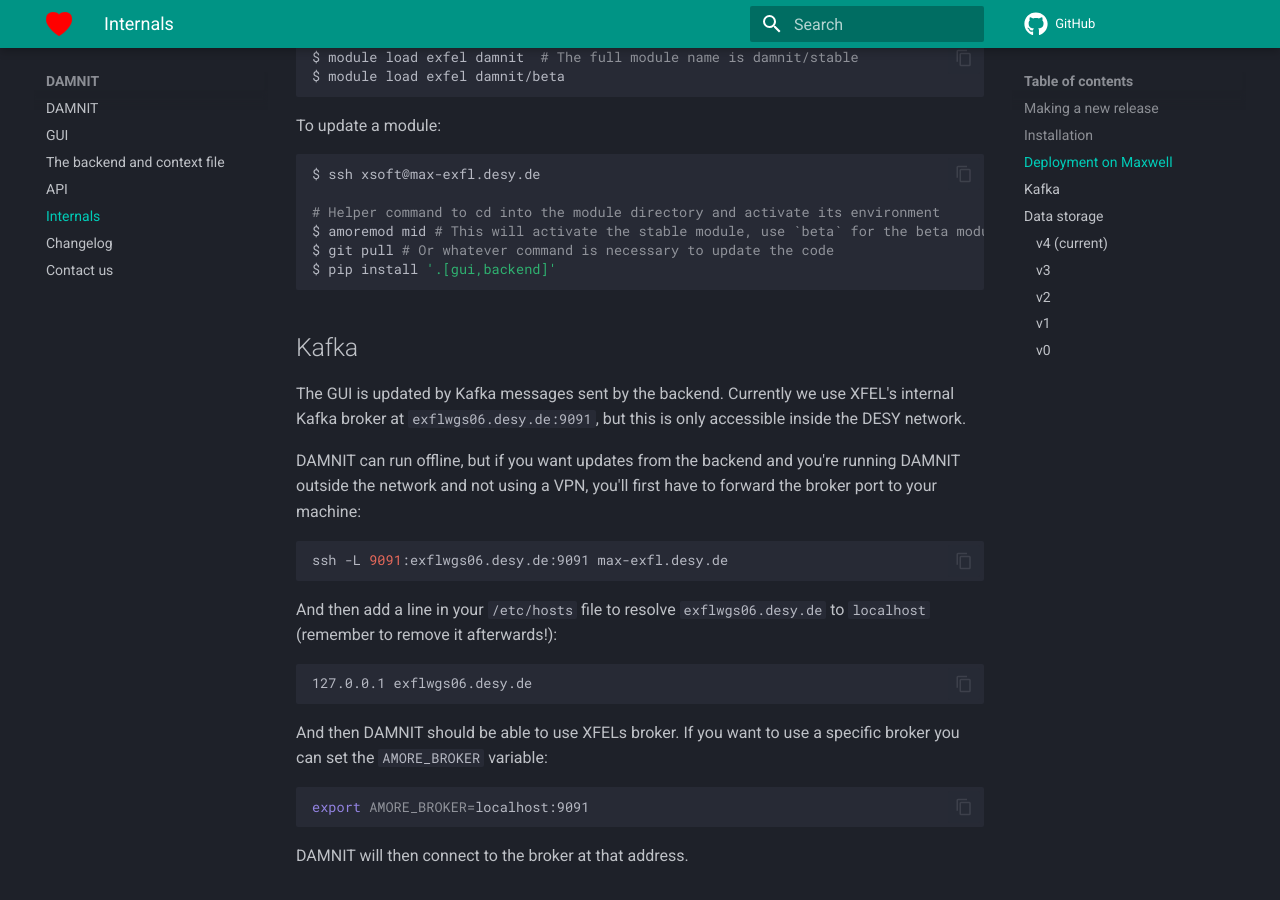
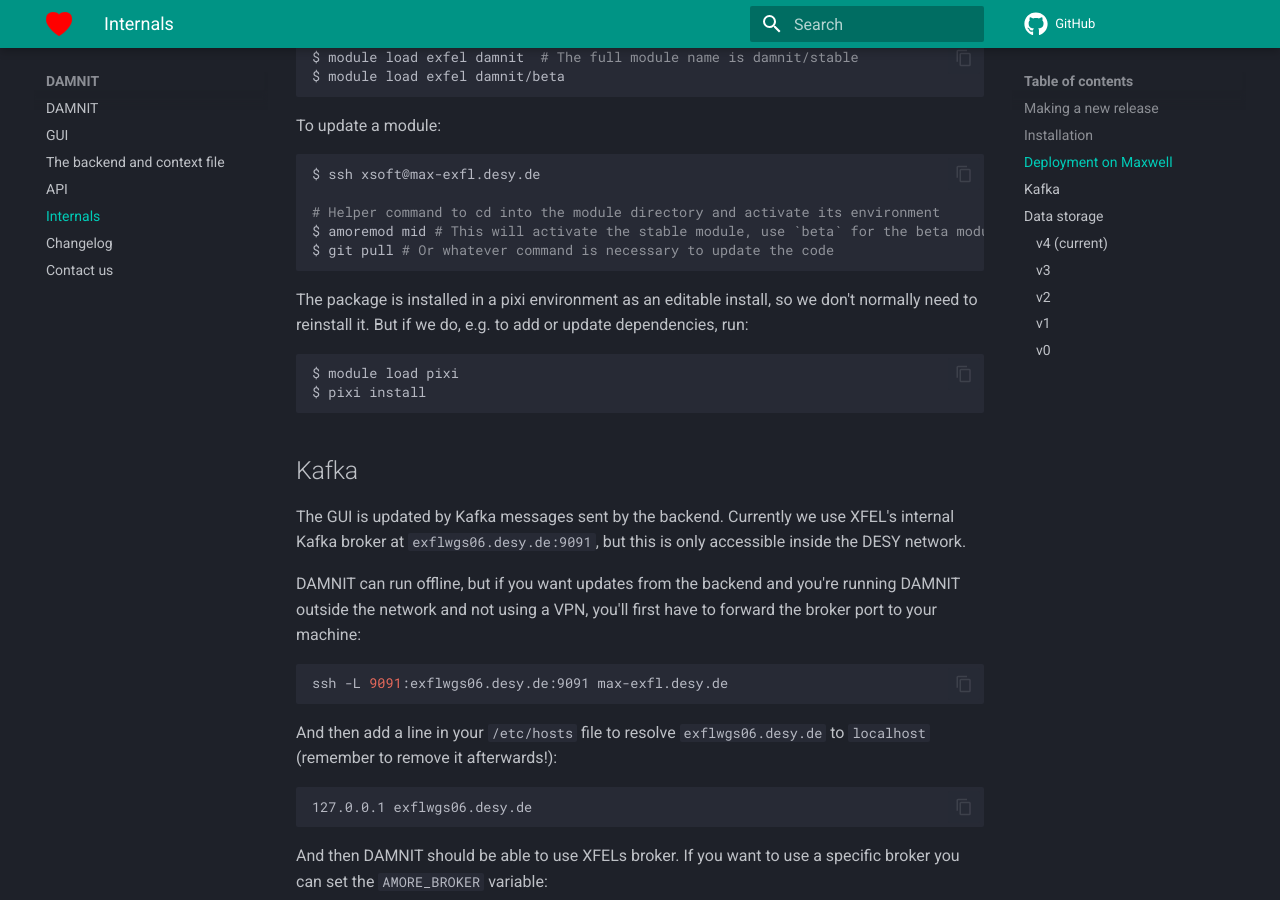
Before and after one commit to European-XFEL/DAMNIT, an MkDocs documentation site: the page built from docs/internals.md, in a window 1280 px wide and 900 px high, scrolled down 935 px. Built offline with MkDocs 1.6.1 and Material for MkDocs 9.7.7, drawn with Linux system fonts in a browser that asks for light colours; comment, search, counter and statistics services are not loaded.

Commit message:
Update deployment instructions

````diff
--- a/docs/internals.md
+++ b/docs/internals.md
@@ -43,7 +43,15 @@ $ ssh xsoft@max-exfl.desy.de
 # Helper command to cd into the module directory and activate its environment
 $ amoremod mid # This will activate the stable module, use `beta` for the beta module
 $ git pull # Or whatever command is necessary to update the code
-$ pip install '.[gui,backend]'
+```
+
+The package is installed in a pixi environment as an editable install, so
+we don't normally need to reinstall it. But if we do, e.g. to add or update
+dependencies, run:
+
+```bash
+$ module load pixi
+$ pixi install
 ```
 
 ## Kafka
````
